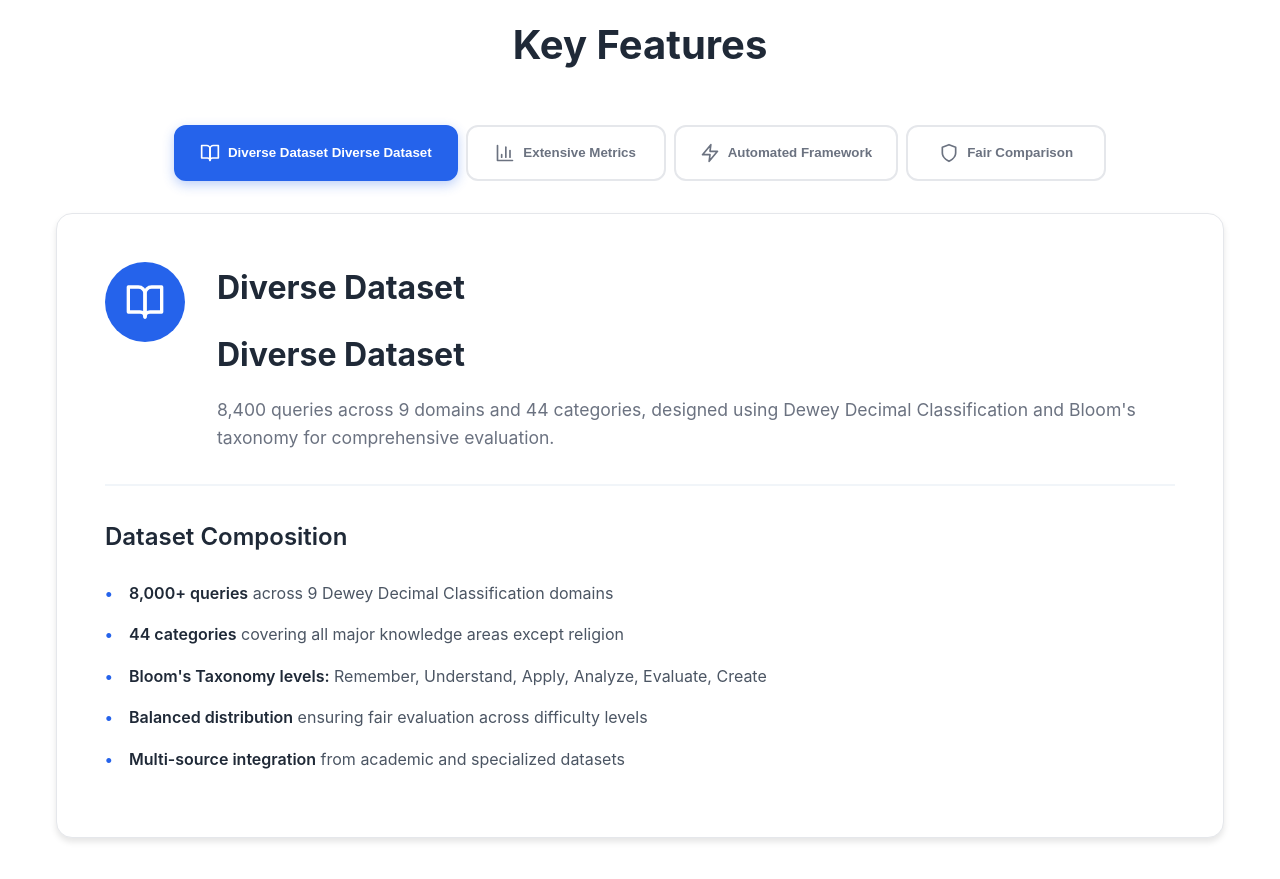
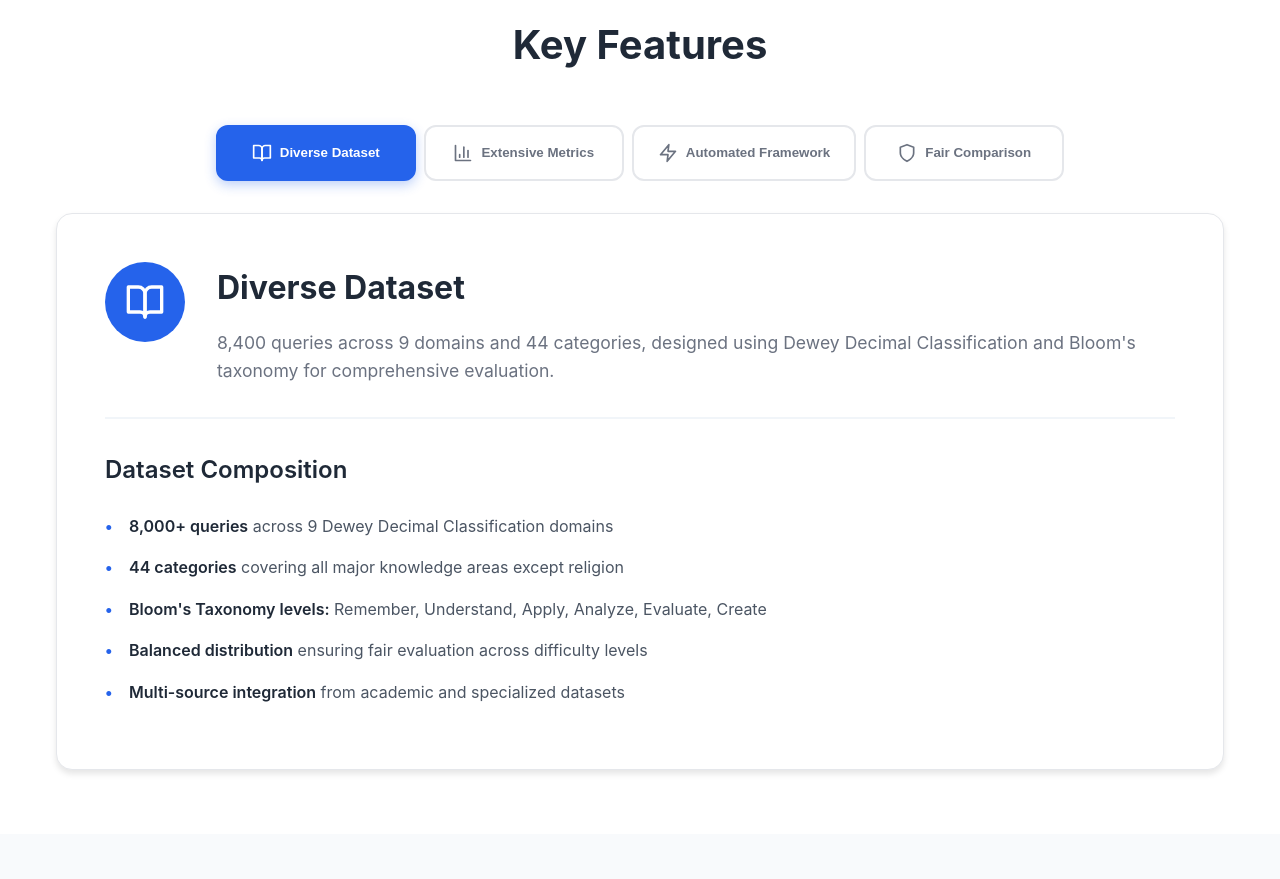
Before and after one commit to RouteWorks/routeworks.github.io, a React (Create React App) app: page / in a window 1280 px wide. Shown: the part 820-1699 px from the top of the page. Built offline with nearby package versions, Linux system fonts and the light colour scheme.

Commit message:
Fixed duplicated title

```diff
--- a/src/pages/HomePage.tsx
+++ b/src/pages/HomePage.tsx
@@ -92,7 +92,6 @@ const HomePage: React.FC = () => {
             >
               <BookOpen className="tab-icon" />
               Diverse Dataset
-              Diverse Dataset
             </button>
             <button
               className={`tab-button ${activeTab === 'metrics' ? 'active' : ''}`}
@@ -126,8 +125,7 @@ const HomePage: React.FC = () => {
                     <BookOpen />
                   </div>
                   <div>
-                    <h3>Diverse Dataset</h3>
-                    <h3>Diverse Dataset</h3>
+                     <h3>Diverse Dataset</h3>
                     <p className="tab-subtitle">
                       {datasetInfo.totalQueries.toLocaleString()} queries across {datasetInfo.domains} domains
                       and {datasetInfo.categories} categories, designed using Dewey Decimal Classification
```
